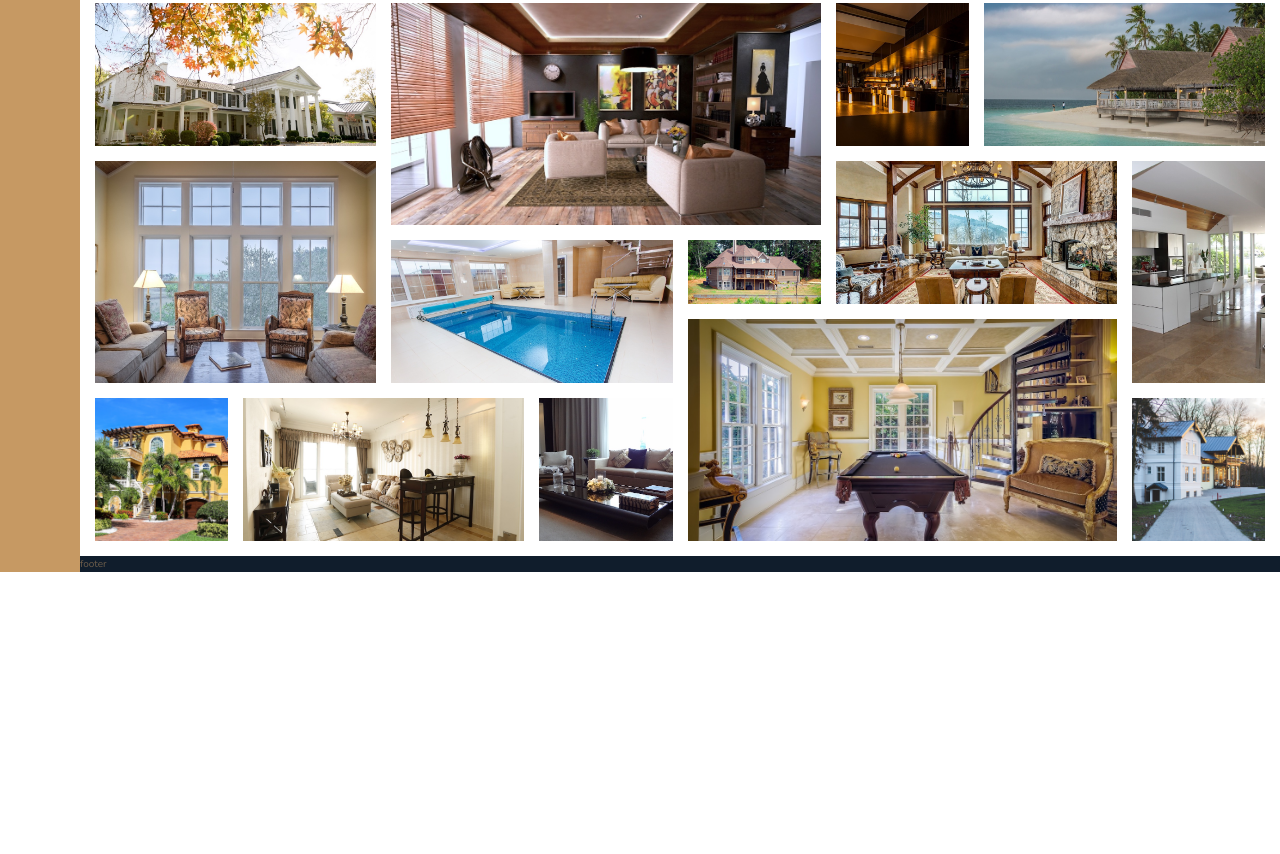
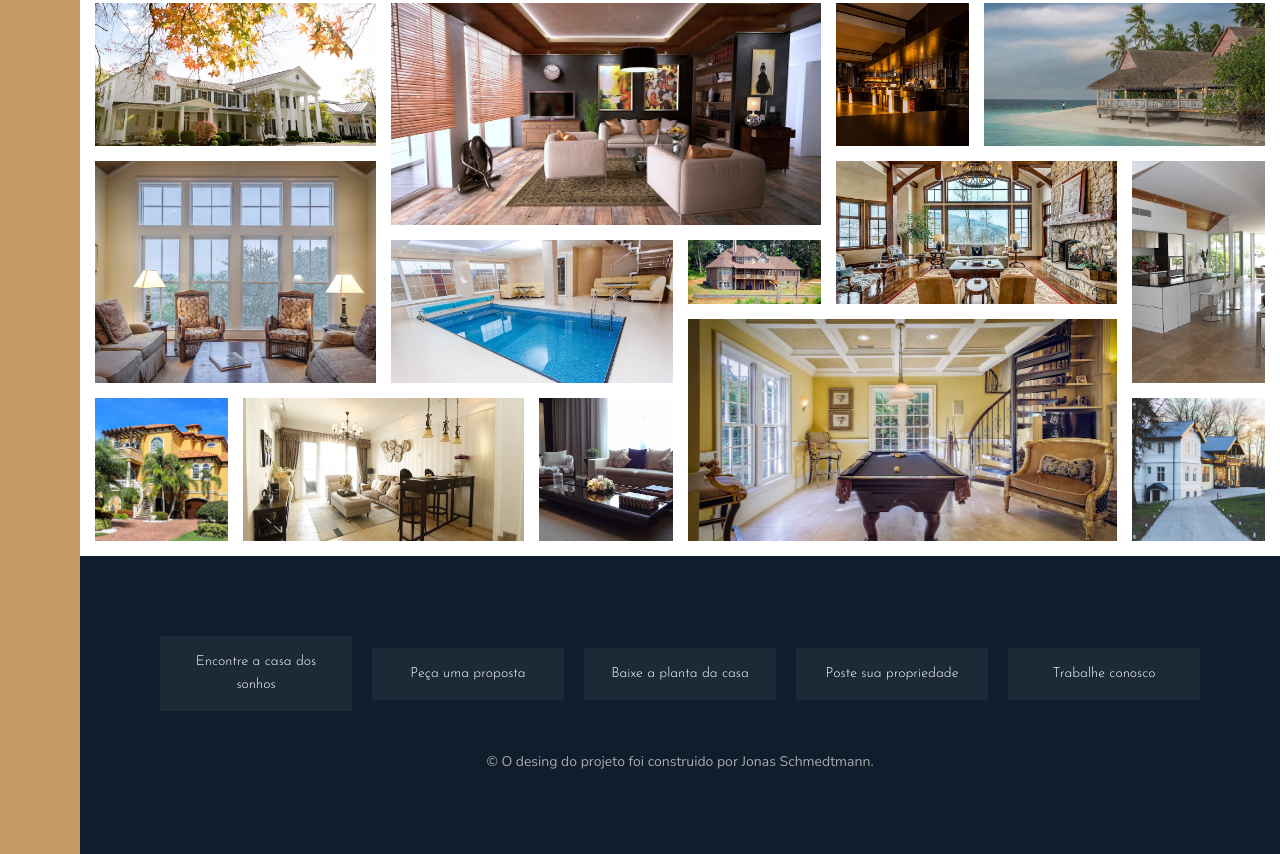
Before and after one commit to matheussss1/Nexter-Front-End, a website: page index.html in a window 1280 px wide. Shown: the part 3005-3859 px from the top of the page. Before the commit the page ends 3577 px from the top, so only its background shows below. Drawn offline with nearby package versions, Linux system fonts and the light colour scheme.

Commit message:
footer done

```diff
--- a/index.html
+++ b/index.html
@@ -290,6 +290,7 @@
                 <button class="btn home__btn">Contatar corretor</button>
             </div>
         </section>
+
         <section class="gallery">
 
             <figure class="gallery__item gallery__item--1">
@@ -349,8 +350,18 @@
             </figure>
 
         </section>
+
         <footer class="footer">
-            footer
+            <ul class="nav">
+                <li class="nav__item"><a href="#" class="nav__link">Encontre a casa dos sonhos</a></li>
+                <li class="nav__item"><a href="#" class="nav__link">Peça uma proposta</a></li>
+                <li class="nav__item"><a href="#" class="nav__link">Baixe a planta da casa</a></li>
+                <li class="nav__item"><a href="#" class="nav__link">Poste sua propriedade</a></li>
+                <li class="nav__item"><a href="#" class="nav__link">Trabalhe conosco</a></li>
+            </ul>
+            <p class="copyright">
+                &copy; O desing do projeto foi construido por Jonas Schmedtmann.
+            </p>
         </footer>
     </body>
 </html>
--- a/sass/_footer.scss
+++ b/sass/_footer.scss
@@ -1,4 +1,39 @@
 .footer{
     background-color: $color-secondary;
     grid-column: full-start / full-end;
+
+    padding: 8rem;
 }
+.nav{
+    list-style: none;
+
+    display: grid;
+    grid-template-columns: repeat(auto-fit, minmax(15rem, 1fr));
+    gap: 2rem;
+    align-items: center;
+
+    &__link:link,
+    &__link:visited{
+        font-size: 1.4rem;
+        color: white;
+        text-decoration: none;
+        font-family: $font-display;
+        text-align: center;
+        padding: 1.5rem;
+        display: block;
+        transition: all .5s;
+        background-color: rgba(255,255,255,.05);
+
+        &:hover{
+            background-color: rgba(255,255,255,.2);
+            transform: translateY(-1.5rem);
+        }
+    }
+
+}
+.copyright{
+    font-size: 1.4rem;
+    color: $color-grey-light-2;
+    text-align: center;
+    margin-top: 4rem;
+}
```
Also changed, not shown: css/style.css, 1 other file.
